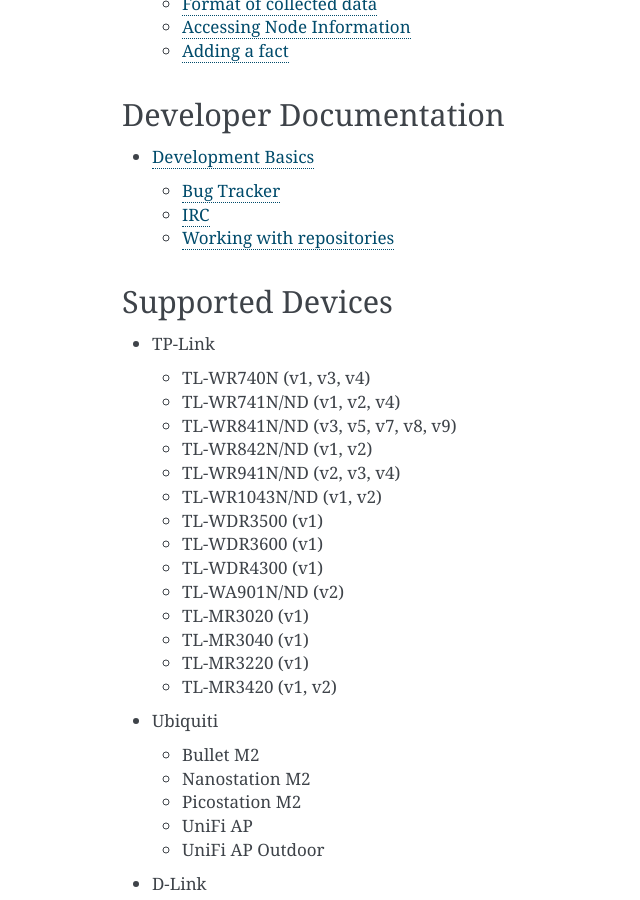
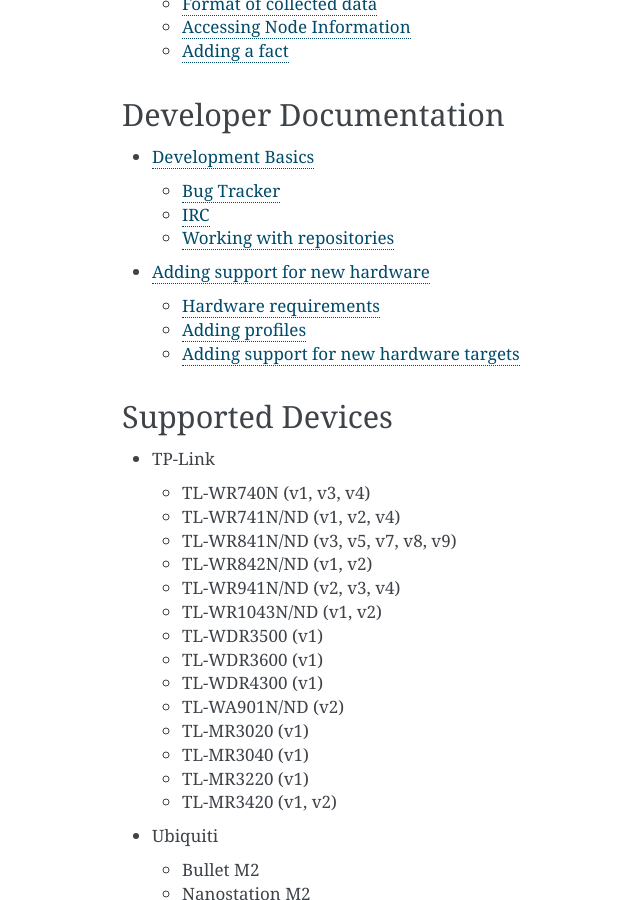
Before and after one commit to freifunk-gluon/gluon, a Sphinx documentation site: the page built from docs/index.rst, in a window 1280 px wide and 900 px high, scrolled down 909 px. Shown: the whole window, without its empty margins (298-938 px from the left). Built offline with Sphinx 7.4.7, drawn with Linux system fonts in a browser that asks for light colours; some of the changed lines change nothing that is shown.

Commit message:
docs: add documentation about addings new hardware support

```diff
--- /dev/null
+++ b/docs/dev/hardware.rst
@@ -0,0 +1,102 @@
+Adding support for new hardware
+===============================
+This page will give a short overview on how to add support
+for new hardware to Gluon.
+
+Hardware requirements
+---------------------
+Having an ath9k (or ath10k) based WLAN adapter is highly recommended,
+although other chipsets may also work. VAP (multiple SSID) support
+is a requirement. At the moment, Gluon's scripts can't handle devices
+without WLAN adapters (although such environments may also be interesting,
+e.g. for automated testing in virtual machines).
+
+.. _hardware-adding-profiles:
+
+Adding profiles
+---------------
+The vast majority of devices with ath9k WLAN uses the ar71xx target of OpenWrt.
+If the hardware you want to add support for is also ar71xx, adding a new profile
+is enough.
+
+Profiles are defined in ``targets/<target>-<subtarget>/profiles.mk``. There are two macros
+used to define which images are generated: ``GluonProfile`` and ``GluonModel``. The following examples
+are taken from ``profiles.mk`` of the ``ar71xx-generic`` target::
+
+    $(eval $(call GluonProfile,TLWR1043))
+    $(eval $(call GluonModel,TLWR1043,tl-wr1043nd-v1-squashfs,tp-link-tl-wr1043n-nd-v1))
+    $(eval $(call GluonModel,TLWR1043,tl-wr1043nd-v2-squashfs,tp-link-tl-wr1043n-nd-v2))
+
+The ``GluonProfile`` macro takes at least one parameter, the profile name as it is
+defined in the Makefiles of OpenWrt (``openwrt/target/linux/<target>/<subtarget>/profiles/*``
+and ``openwrt/target/linux/<target>/image/Makefile``). If the target you are on doesn't define
+profiles (e.g. on x86), just add a single profile called ``Generic`` or similar.
+
+It may optionally take a second parameter which defines additional packages to include for the profile
+(e.g. ath10k). The additional packages defined in ``openwrt/target/linux/<target>/<subtarget>/profiles/*``
+aren't used.
+
+The ``GluonModel`` macro takes three parameters: The profile name, the suffix of the image file
+generated by OpenWrt (without the file extension), and the final image name of the Gluon image.
+The final image name must be the same that is returned by the following command.
+
+::
+
+    lua -e 'print(require("platform_info").get_image_name())'
+
+
+This is so the autoupdater can work. On targets with aren't supported by the autoupdater,
+``require("platform_info").get_image_name()`` will just return ``nil`` and the final image name
+may be defined arbitrarily.
+
+On devices with multiple WLAN adapters, care must also be taken that the primary MAC address is
+configured correctly. ``/lib/gluon/core/sysconfig/primary_mac`` should contain the MAC address which
+can be found on a label on most hardware; if it does not, ``/lib/gluon/upgrade/core/initial/001-sysconfig``
+in ``gluon-core`` might need a fix. (There have also been cases in which the address was incorrect
+even on devices with only one WLAN adapter, in these cases an OpenWrt bug was the cause).
+
+Adding support for new hardware targets
+---------------------------------------
+Adding a new target is much more complex than adding a new profile. There are two basic steps
+required for adding a new target:
+
+Adjust packages
+'''''''''''''''
+One package that definitely needs adjustments for every new target added is ``lua-platform-info``. Just
+start with a copy of an existing platform info script, adjust it for the new target, and add the new target
+to the list of supported targets in the package Makefile.
+
+On many targets, Gluon's network setup scripts (mainly in the packages ``gluon-core`` and ``gluon-mesh-batman-adv-core``)
+won't run correctly without some adjustments, so better double check that everything is fine there (and the files
+``primary_mac``, ``lan_ifname`` and ``wan_ifname`` in ``/lib/gluon/core/sysconfig/`` contain sensible values).
+
+Add support to the build system
+'''''''''''''''''''''''''''''''
+A directory for the new target must be created under ``targets``, and it must be added
+to ``targets/targets.mk``. In the new target directory, four files must be created:
+
+* config
+* kernel-config
+* kernel-vermagic
+* profiles.mk
+
+The file ``config`` can be used to add additional, target-specific options to the OpenWrt config. If such options
+aren't necessary, it can be left empty. For ``profiles.mk``, see :ref:`hardware-adding-profiles`.
+
+The files ``kernel-config`` and ``kernel-vermagic`` must have the correct content so kernel modules from the upstream repositories
+can be easily installed. The OpenWrt version a Gluon release is based on is defined by the upstream package repo URL in ``include/gluon.mk``
+(in the variable ``CONFIG_VERSION_REPO``); at the time this documentation was written, this was ``barrier_breaker/14.07-rc3``; whenever
+the package repo is updated, all ``kernel-config`` and ``kernel-vermagic`` files must be updated as well.
+
+The file ``kernel-vermagic`` just contains a hash which is part of the version number of the kernel package. So in the case of ``ar71xx-generic`` on
+``barrier_breaker/14.07-rc3``, we look in the directory ``https://downloads.openwrt.org/barrier_breaker/14.07-rc3/ar71xx/generic/packages/`` and
+find that the kernel package is called ``kernel_3.10.49-1-94831e5bcf361d1c03e87a15e152b0e8_ar71xx.ipk``. This makes the ``kernel-vermagic`` the
+string ``94831e5bcf361d1c03e87a15e152b0e8``.
+
+For ``kernel-config``, the OpenWrt image builder must be downloaded. Again, for ``ar71xx-generic`` on
+``barrier_breaker/14.07-rc3``, we download ``OpenWrt-SDK-ar71xx-for-linux-x86_64-gcc-4.8-linaro_uClibc-0.9.33.2.tar.bz2``
+from ``https://downloads.openwrt.org/barrier_breaker/14.07-rc3/ar71xx/generic/``. After unpacking it, we use the file
+``OpenWrt-ImageBuilder-ar71xx_generic-for-linux-x86_64/build_dir/target-mips_34kc_uClibc-0.9.33.2/linux-ar71xx_generic/linux-3.10.49/.config``
+as our ``kernel-config``.
+
+After this, is should be sufficient to call ``make GLUON_TARGET=<target>-<subtarget>`` to build the images for the new target.
--- a/docs/index.rst
+++ b/docs/index.rst
@@ -34,6 +34,7 @@
    :maxdepth: 2
 
    dev/basics
+   dev/hardware
 
 Supported Devices
 -----------------
```
